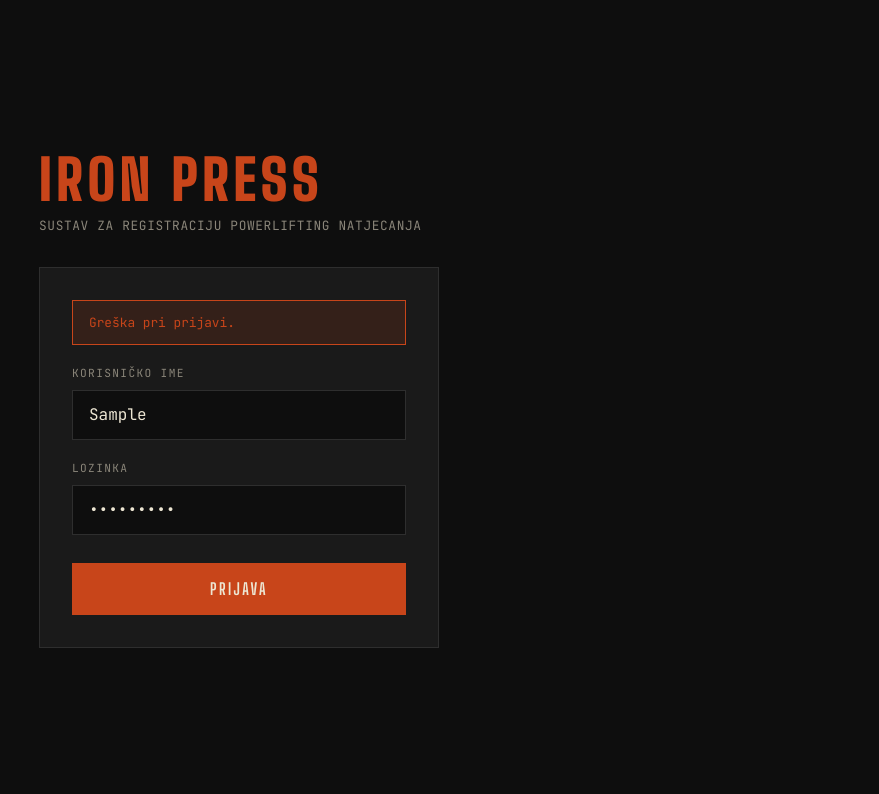
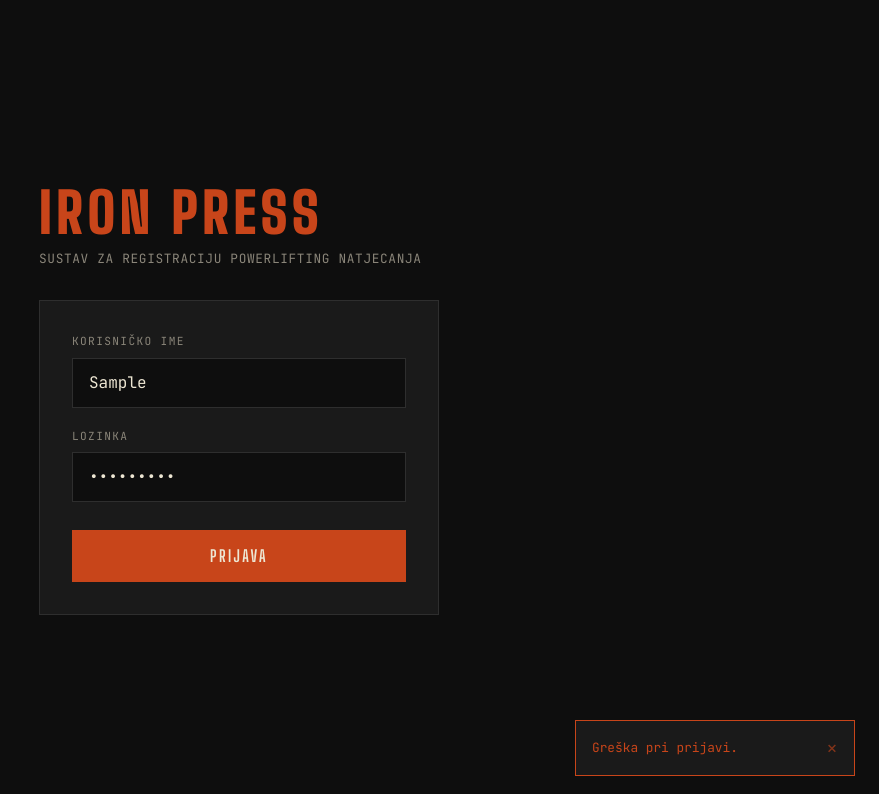
Before and after one commit to jtoric/rwapred11, a Vue app in the folder web/: page /prijava in a window 1280 px wide. Both pictures are taken after typing "Sample", "Sample123" into the empty fields and a click on the button "PRIJAVA". Shown: the top 794 px of the page, without its empty margins (401-1280 px from the left). Built offline with nearby package versions, Linux system fonts and the light colour scheme; no server answers.

Commit message:
fix(web): add global error handling and toast/alert pattern

```diff
--- a/web/src/App.vue
+++ b/web/src/App.vue
@@ -3,6 +3,7 @@ import { computed } from 'vue'
 import { useRoute } from 'vue-router'
 import LayoutGost from '@/layouts/LayoutGost.vue'
 import LayoutAplikacija from '@/layouts/LayoutAplikacija.vue'
+import Obavijesti from '@/components/Obavijesti.vue'
 
 const route = useRoute()
 const layout = computed(() => route.meta.layout ?? 'gost')
@@ -15,4 +16,5 @@ const layout = computed(() => route.meta.layout ?? 'gost')
   <LayoutAplikacija v-else>
     <RouterView />
   </LayoutAplikacija>
+  <Obavijesti />
 </template>
--- a/web/src/components/Navigacija.vue
+++ b/web/src/components/Navigacija.vue
@@ -1,25 +1,36 @@
 <script setup lang="ts">
-// Navigacijska traka — P7-C2 (svi linkovi, bez auth gating)
+import { useAuthStore } from '@/stores/auth'
+import { useRouter } from 'vue-router'
+
+const auth = useAuthStore()
+const router = useRouter()
+
+async function odjava(): Promise<void> {
+  auth.logout()
+  await router.push('/prijava')
+}
 </script>
 
 <template>
   <nav class="nav">
     <RouterLink to="/" class="brand">IRON PRESS</RouterLink>
 
-    <div class="grupe">
-      <div class="grupa">
-        <span class="grupa-oznaka">Admin</span>
+    <div v-if="auth.isAdmin" class="linkovi">
       <RouterLink to="/admin/pocetna" class="link">Početna</RouterLink>
       <RouterLink to="/admin/klubovi" class="link">Klubovi</RouterLink>
       <RouterLink to="/admin/natjecanja" class="link">Natjecanja</RouterLink>
     </div>
-      <div class="separator" />
-      <div class="grupa">
-        <span class="grupa-oznaka">Klub</span>
+
+    <div v-else-if="auth.isClub" class="linkovi">
       <RouterLink to="/klub/pocetna" class="link">Početna</RouterLink>
       <RouterLink to="/klub/natjecatelji" class="link">Natjecatelji</RouterLink>
+      <RouterLink to="/klub/natjecanja" class="link">Natjecanja</RouterLink>
       <RouterLink to="/klub/prijave" class="link">Prijave</RouterLink>
     </div>
+
+    <div v-if="auth.isAuthenticated" class="desno">
+      <span class="korisnik">{{ auth.user?.username }}</span>
+      <button class="gumb-odjava" @click="odjava">Odjava</button>
     </div>
   </nav>
 </template>
@@ -45,25 +56,11 @@
   white-space: nowrap;
 }
 
-.grupe {
-  display: flex;
-  align-items: center;
-  gap: 1.5rem;
-  flex: 1;
-}
-
-.grupa {
+.linkovi {
   display: flex;
   align-items: center;
   gap: 0.25rem;
-}
-
-.grupa-oznaka {
-  font-size: 0.65rem;
-  text-transform: uppercase;
-  letter-spacing: 0.12em;
-  color: var(--boja-tekst-mute);
-  margin-right: 0.5rem;
+  flex: 1;
 }
 
 .link {
@@ -84,9 +81,32 @@
   border-bottom: 2px solid var(--boja-akcent);
 }
 
-.separator {
-  width: 1px;
-  height: 24px;
-  background: var(--boja-rub);
+.desno {
+  margin-left: auto;
+  display: flex;
+  align-items: center;
+  gap: 1rem;
+}
+
+.korisnik {
+  font-size: 0.75rem;
+  color: var(--boja-tekst-mute);
+  text-transform: uppercase;
+  letter-spacing: 0.08em;
+}
+
+.gumb-odjava {
+  font-size: 0.75rem;
+  text-transform: uppercase;
+  letter-spacing: 0.08em;
+  color: var(--boja-tekst-mute);
+  padding: 0.25rem 0.5rem;
+  border: 1px solid var(--boja-rub);
+  transition: color var(--tranzicija), border-color var(--tranzicija);
+}
+
+.gumb-odjava:hover {
+  color: var(--boja-akcent);
+  border-color: var(--boja-akcent);
 }
 </style>
--- /dev/null
+++ b/web/src/components/Obavijest.vue
@@ -0,0 +1,56 @@
+<script setup lang="ts">
+import type { Obavijest } from '@/stores/obavijesti'
+import { useObavijestiStore } from '@/stores/obavijesti'
+
+const props = defineProps<{ obavijest: Obavijest }>()
+const store = useObavijestiStore()
+</script>
+
+<template>
+  <div :class="['obavijest', `obavijest--${props.obavijest.vrsta}`]" @click="store.ukloni(props.obavijest.id)">
+    <span class="poruka">{{ props.obavijest.poruka }}</span>
+    <button class="zatvori" aria-label="Zatvori">×</button>
+  </div>
+</template>
+
+<style scoped>
+.obavijest {
+  display: flex;
+  align-items: center;
+  justify-content: space-between;
+  gap: 1rem;
+  padding: 0.75rem 1rem;
+  border: 1px solid var(--boja-rub);
+  background: var(--boja-povrsina);
+  cursor: pointer;
+  min-width: 280px;
+  max-width: 420px;
+}
+
+.obavijest--uspjeh {
+  border-color: var(--boja-uspjeh);
+  color: var(--boja-uspjeh);
+}
+
+.obavijest--greska {
+  border-color: var(--boja-akcent);
+  color: var(--boja-akcent);
+}
+
+.obavijest--info {
+  border-color: var(--boja-tekst-mute);
+  color: var(--boja-tekst);
+}
+
+.poruka {
+  font-size: 0.8rem;
+  line-height: 1.4;
+}
+
+.zatvori {
+  font-size: 1.25rem;
+  color: inherit;
+  opacity: 0.6;
+  flex-shrink: 0;
+}
+</style>
--- /dev/null
+++ b/web/src/components/Obavijesti.vue
@@ -0,0 +1,43 @@
+<script setup lang="ts">
+import { useObavijestiStore } from '@/stores/obavijesti'
+import Obavijest from './Obavijest.vue'
+
+const store = useObavijestiStore()
+</script>
+
+<template>
+  <Teleport to="body">
+    <div class="obavijesti-kontejner">
+      <TransitionGroup name="obavijest">
+        <Obavijest
+          v-for="o in store.stavke"
+          :key="o.id"
+          :obavijest="o"
+        />
+      </TransitionGroup>
+    </div>
+  </Teleport>
+</template>
+
+<style scoped>
+.obavijesti-kontejner {
+  position: fixed;
+  bottom: 1.5rem;
+  right: 1.5rem;
+  display: flex;
+  flex-direction: column;
+  gap: 0.5rem;
+  z-index: 1000;
+}
+
+.obavijest-enter-active,
+.obavijest-leave-active {
+  transition: all var(--tranzicija);
+}
+
+.obavijest-enter-from,
+.obavijest-leave-to {
+  opacity: 0;
+  transform: translateX(1rem);
+}
+</style>
--- a/web/src/main.ts
+++ b/web/src/main.ts
@@ -3,22 +3,28 @@ import { createPinia } from 'pinia'
 import App from './App.vue'
 import router from './router'
 import './styles/globalno.css'
+import { useObavijestiStore } from './stores/obavijesti'
+import { useAuthStore } from './stores/auth'
 
 const pinia = createPinia()
 const aplikacija = createApp(App)
 aplikacija.use(pinia)
-aplikacija.use(router)
 
-// Ako postoji token, dohvati korisnika PRIJE mounta da guard nikad ne vidi
-// nedefiniranog usera — token u localStorage, korisnik još nije učitan
+// Boot: dohvati korisnika PRIJE instalacije routera da guard vidi ispravno stanje
 if (localStorage.getItem('access_token')) {
-  const { useAuthStore } = await import('./stores/auth')
   try {
-    await useAuthStore().dohvatiMene()
+    await useAuthStore(pinia).dohvatiMene()
   } catch {
     localStorage.removeItem('access_token')
     localStorage.removeItem('refresh_token')
   }
 }
 
+aplikacija.use(router)
+
+aplikacija.config.errorHandler = (err) => {
+  const poruka = err instanceof Error ? err.message : 'Neočekivana greška.'
+  useObavijestiStore(pinia).greska(poruka)
+}
+
 aplikacija.mount('#app')
--- a/web/src/router/index.ts
+++ b/web/src/router/index.ts
@@ -1,7 +1,6 @@
 import { createRouter, createWebHistory } from 'vue-router'
 import { useAuthStore } from '@/stores/auth'
 import PrijavaView from '@/views/PrijavaView.vue'
-import NadzornaPlocaView from '@/views/NadzornaPlocaView.vue'
 import NepoznatoView from '@/views/NepoznatoView.vue'
 import AdminPocetnaView from '@/views/admin/AdminPocetnaView.vue'
 import AdminKluboviView from '@/views/admin/AdminKluboviView.vue'
@@ -15,17 +14,16 @@ const router = createRouter({
   routes: [
     {
       path: '/',
-      redirect: '/prijava',
+      redirect: () => {
+        const auth = useAuthStore()
+        if (!auth.isAuthenticated) return '/prijava'
+        return auth.isAdmin ? '/admin/pocetna' : '/klub/pocetna'
+      },
     },
     {
       path: '/prijava',
       component: PrijavaView,
       meta: { layout: 'gost', javno: true },
-    },
-    {
-      path: '/pocetna',
-      component: NadzornaPlocaView,
-      meta: { layout: 'aplikacija' },
     },
     {
       path: '/admin',
@@ -56,14 +54,13 @@ const router = createRouter({
 router.beforeEach((to) => {
   const auth = useAuthStore()
 
-  if (to.meta.javno) return true
+  // Prijavljeni korisnik na javnoj stranici → preusmjeri na svoju početnu
+  if (to.meta.javno) {
+    if (auth.isAuthenticated) return auth.isAdmin ? '/admin/pocetna' : '/klub/pocetna'
+    return true
+  }
 
   if (!auth.isAuthenticated) return '/prijava'
-
-  // Prijavljeni korisnik na login stranici → preusmjeri na svoju početnu
-  if (to.path === '/prijava') {
-    return auth.isAdmin ? '/admin/pocetna' : '/klub/pocetna'
-  }
 
   // Provjera uloge za zaštićene sekcije
   if (to.meta.uloga === 'admin' && !auth.isAdmin) return '/klub/pocetna'
--- /dev/null
+++ b/web/src/stores/obavijesti.ts
@@ -0,0 +1,35 @@
+import { defineStore } from 'pinia'
+import { ref } from 'vue'
+
+export type VrstaObavijesti = 'uspjeh' | 'greska' | 'info'
+
+export interface Obavijest {
+  id: number
+  poruka: string
+  vrsta: VrstaObavijesti
+}
+
+let sljedeci = 0
+
+export const useObavijestiStore = defineStore('obavijesti', () => {
+  const stavke = ref<Obavijest[]>([])
+
+  function dodaj(poruka: string, vrsta: VrstaObavijesti = 'info'): void {
+    const id = ++sljedeci
+    stavke.value.push({ id, poruka, vrsta })
+    setTimeout(() => ukloni(id), 4000)
+  }
+
+  function ukloni(id: number): void {
+    stavke.value = stavke.value.filter((o) => o.id !== id)
+  }
+
+  return {
+    stavke,
+    dodaj,
+    ukloni,
+    uspjeh: (poruka: string) => dodaj(poruka, 'uspjeh'),
+    greska: (poruka: string) => dodaj(poruka, 'greska'),
+    info: (poruka: string) => dodaj(poruka, 'info'),
+  }
+})
--- a/web/src/views/NadzornaPlocaView.vue
+++ /dev/null
@@ -1,10 +0,0 @@
-<script setup lang="ts">
-// Nadzorna ploča — placeholder
-</script>
-
-<template>
-  <div>
-    <h1>Nadzorna ploča</h1>
-    <p class="muted">Dobrodošli.</p>
-  </div>
-</template>
--- a/web/src/views/PrijavaView.vue
+++ b/web/src/views/PrijavaView.vue
@@ -2,25 +2,25 @@
 import { ref } from 'vue'
 import { useRouter } from 'vue-router'
 import { useAuthStore } from '@/stores/auth'
+import { useObavijestiStore } from '@/stores/obavijesti'
 import { ApiGreska } from '@/services/api'
 
 const router = useRouter()
 const auth = useAuthStore()
+const obavijesti = useObavijestiStore()
 
 const korisnickoIme = ref('')
 const lozinka = ref('')
-const greska = ref('')
 const ucitava = ref(false)
 
 async function prijava(): Promise<void> {
-  greska.value = ''
   ucitava.value = true
   try {
     await auth.login(korisnickoIme.value, lozinka.value)
     const odrediste = auth.isAdmin ? '/admin/pocetna' : '/klub/pocetna'
     await router.push(odrediste)
   } catch (e) {
-    greska.value = e instanceof ApiGreska ? e.message : 'Greška pri prijavi.'
+    obavijesti.greska(e instanceof ApiGreska ? e.message : 'Greška pri prijavi.')
   } finally {
     ucitava.value = false
   }
@@ -33,8 +33,6 @@ async function prijava(): Promise<void> {
     <p class="podnaslov">Sustav za registraciju powerlifting natjecanja</p>
 
     <form class="forma" @submit.prevent="prijava">
-      <div v-if="greska" class="poruka-greska">{{ greska }}</div>
-
       <div class="polje">
         <label for="korisnicko-ime">Korisničko ime</label>
         <input
@@ -98,14 +96,6 @@ h1 {
   border: 1px solid var(--boja-rub);
 }
 
-.poruka-greska {
-  padding: 0.75rem 1rem;
-  background: color-mix(in srgb, var(--boja-akcent) 15%, transparent);
-  border: 1px solid var(--boja-akcent);
-  color: var(--boja-akcent);
-  font-size: 0.8rem;
-}
-
 .polje {
   display: flex;
   flex-direction: column;
```
Also changed, not shown: web/src/types/router.d.ts (renamed from web/src/shims-router.d.ts), 1 other file (tests, documents, lock files or other folders). Lines whose indentation alone changed are shown as unchanged.
